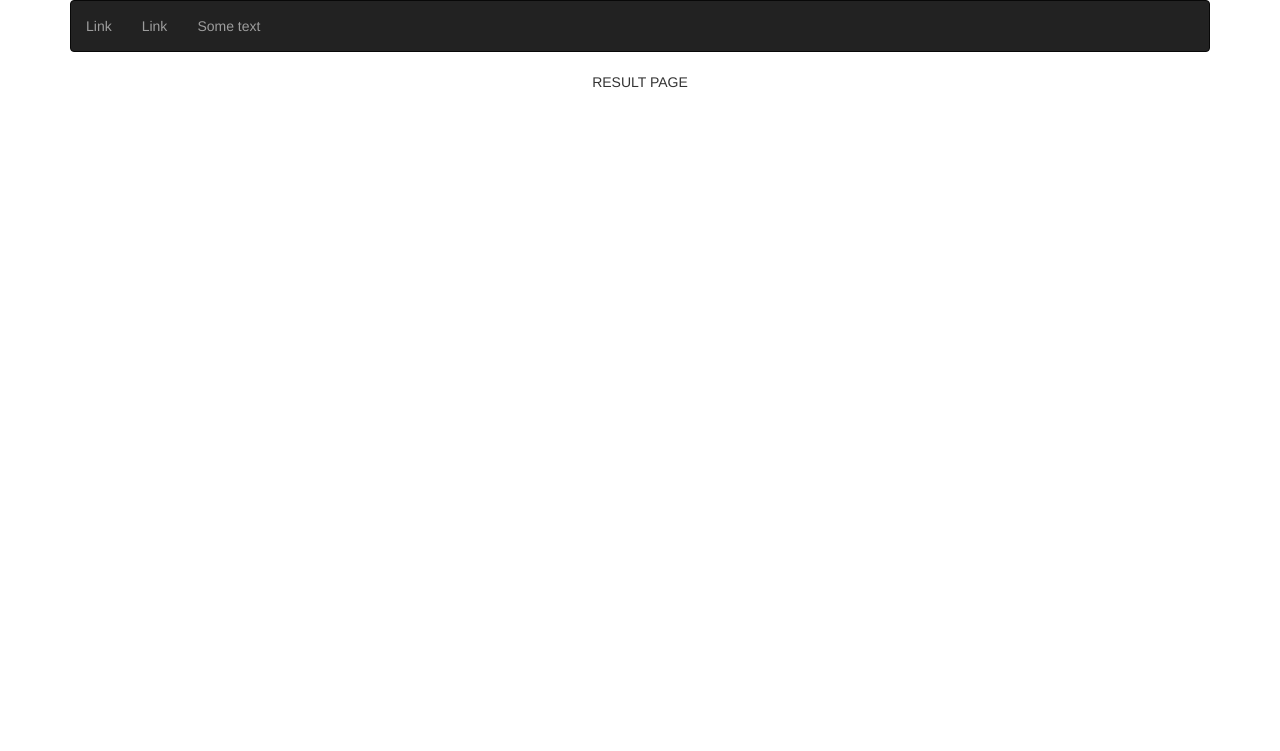
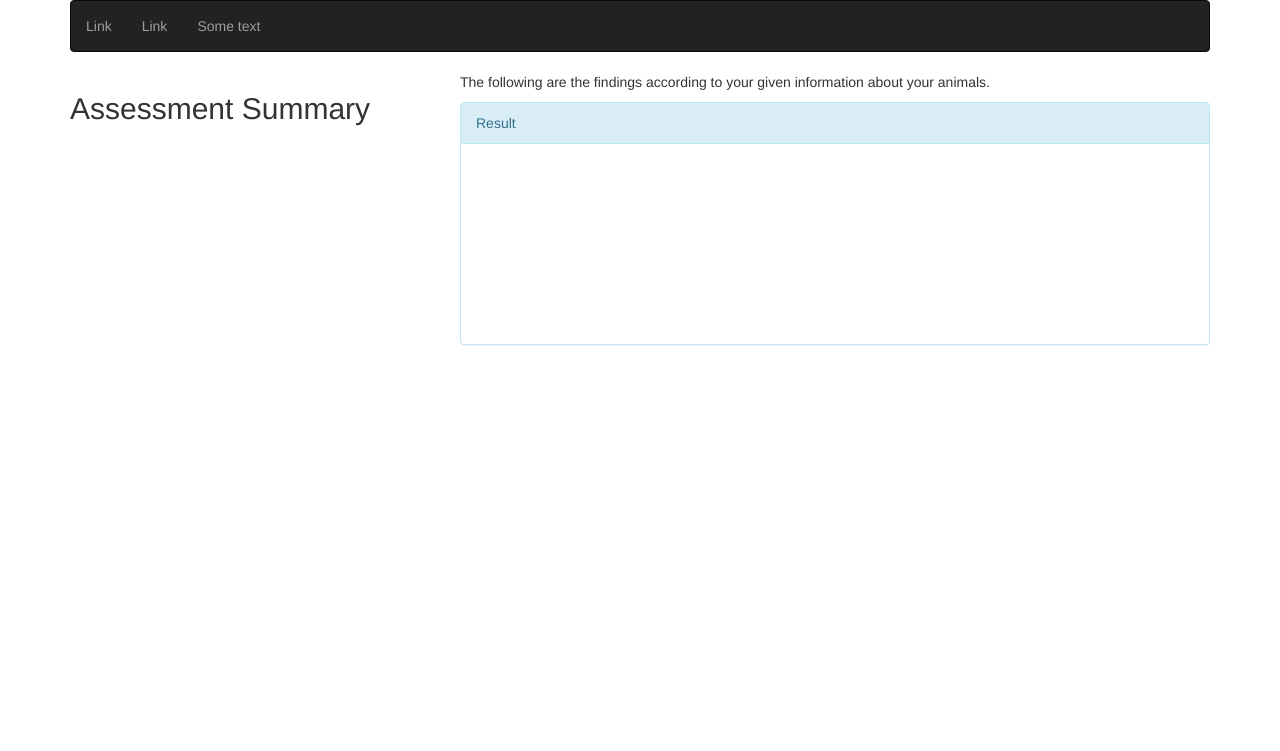
Before and after one commit to nilakanta123/PigDiseasesDiagnosis, a Django app: template templates/projectapp/pagetwo.html in a window 1280 px wide. Shown: the top 751 px of the page. Run offline with Django 3.2, Linux system fonts and the light colour scheme; the template is opened without the code that fills it, so the values that code supplies are empty; some libraries are stand-ins or nearby versions.

Commit message:
start editing pagetwo template

```diff
--- a/projectapp/utility.py
+++ b/projectapp/utility.py
@@ -30,12 +30,12 @@ def get_user_input(ll):
 
 def predict_engine(ll):
 	df = pd.read_csv('data/am.csv')
-	df.drop(['Probable_agent'], axis=1, inplace=True)
+	# df.drop(['Probable_agent'], axis=1, inplace=True)
 	labelEncoder = preprocessing.LabelEncoder()
 	if df['Probable_disease'].size > 0:
 		labelEncoder.fit(df['Probable_disease'])
 	df['Probable_disease']=labelEncoder.transform(df['Probable_disease'])
-	X, y = shuffle(df.iloc[:,:-1],df.Probable_disease, random_state=13)
+	X, y = shuffle(df.iloc[:,:-2],df.Probable_disease, random_state=13)
 	model_svm = SVC(C=26, gamma=0.01, kernel='rbf')
 	model_svm.fit(X,y)
 	return labelEncoder.inverse_transform(model_svm.predict([ll]))
--- a/projectapp/views.py
+++ b/projectapp/views.py
@@ -13,9 +13,8 @@ def page_one(request):
 
 			user_input = get_user_input(request.POST.getlist('checks'))
 			if len(request.POST.getlist('checks')) > 0:
-				print(predict_engine(user_input))
-			 # redirect to a new URL:
-			return render(request, 'pagetwo.html',{})
+
+				return render(request, 'pagetwo.html',{'finding': predict_engine(user_input)})
 	 # if a GET (or any other method) we'll create a blank form
 	else:
 		form = PageOneForm()
--- a/templates/projectapp/base.html
+++ b/templates/projectapp/base.html
@@ -8,6 +8,14 @@
   <script src="https://maxcdn.bootstrapcdn.com/bootstrap/3.3.7/js/bootstrap.min.js"></script>
   <style type="text/css">
 	/* The container */
+	.red{
+		background-color: red;
+		border: yellow;
+	}
+	.blue{
+		background-color: blue;
+		border: yellow;
+	}
 	.item {
 	    display: block;
 	    position: relative;
--- a/templates/projectapp/pagetwo.html
+++ b/templates/projectapp/pagetwo.html
@@ -1,4 +1,20 @@
 {% extends "base.html" %}
 {% block content %}
-	<p style="text-align: center;">RESULT PAGE</p>
+	<div class="row">
+
+		  	<div class="col-sm-12 col-md-6 col-lg-8 pull-right">
+			  	<p>The following are the findings according to your given information about your animals.</p>
+		  		<!-- right side panel -->
+		  		<div class="panel panel-info">
+				  	<div class="panel-heading">Result</div>
+				  	<div id="information" class="panel-body">
+				  	</div>
+				</div>
+			</div>
+
+		  	<div class="col-sm-12 col-md-6 col-lg-4 scrollable-col">
+		  		<h2>Assessment Summary</h2>
+
+		  	</div>
+	</div>
 {% endblock content %}
```
